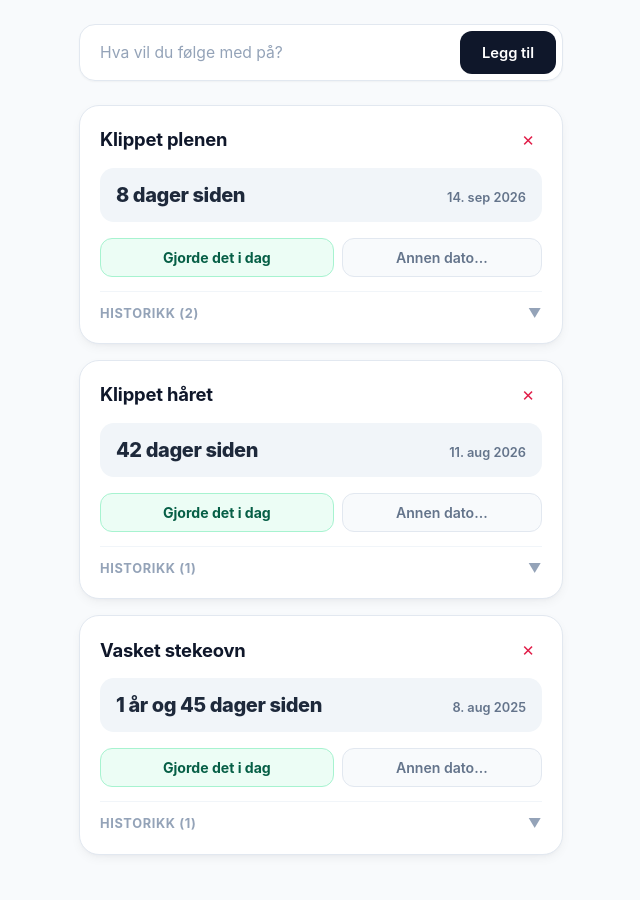
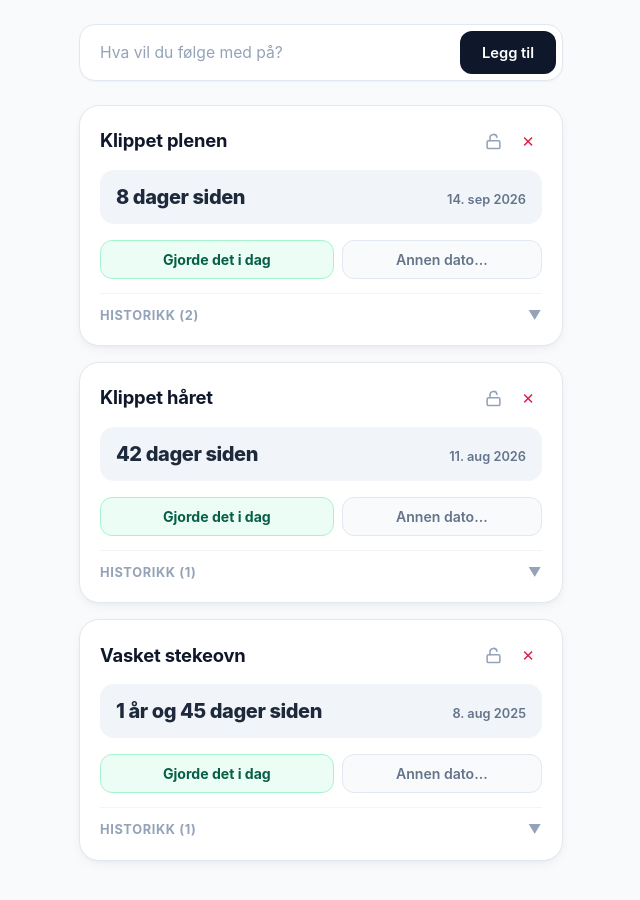
Before and after one commit to khalm/Siden_Sist, a plain HTML site: page index.html in a window 1280 px wide. Shown: the whole page, without its empty margins (319-959 px from the left). Drawn offline with Linux system fonts and the light colour scheme.

Commit message:
Update index.html

```diff
--- a/index.html
+++ b/index.html
@@ -173,6 +173,55 @@
       letter-spacing: -0.01em;
       color: var(--text-main);
     }
+    .card-tools {
+      display: flex;
+      align-items: center;
+      gap: 6px;
+    }
+
+    /* Hengelås-knapp og fargestyring */
+    .btn-lock {
+      background: transparent;
+      border: none;
+      cursor: pointer;
+      width: 30px;
+      height: 30px;
+      border-radius: 50%;
+      display: flex;
+      align-items: center;
+      justify-content: center;
+      transition: background-color 0.15s, transform 0.1s;
+    }
+    .btn-lock svg {
+      width: 17px;
+      height: 17px;
+      stroke-width: 2.2;
+      stroke-linecap: round;
+      stroke-linejoin: round;
+      fill: none;
+    }
+    /* Åpen lås: Lys grå */
+    .btn-lock.is-unlocked svg {
+      stroke: #94a3b8;
+    }
+    .btn-lock.is-unlocked:hover {
+      background-color: #f1f5f9;
+    }
+    .btn-lock.is-unlocked:hover svg {
+      stroke: #64748b;
+    }
+
+    /* Lukket lås: Gulaktig */
+    .btn-lock.is-locked {
+      background-color: #fef9c3;
+    }
+    .btn-lock.is-locked svg {
+      stroke: #ca8a04;
+    }
+    .btn-lock.is-locked:hover {
+      background-color: #fef08a;
+    }
+
     .delete-card-btn {
       background: transparent;
       border: none;
@@ -354,7 +403,7 @@
       border-radius: 4px;
       transition: background-color 0.15s;
     }
-    .history-note-input:focus {
+    .history-note-input:not([readonly]):focus {
       background: #ffffff;
       box-shadow: 0 0 0 1.5px #cbd5e1;
     }
@@ -386,7 +435,7 @@
 </head>
 <body>
 
-  <!-- Splash Screen -->
+  <!-- Splash Screen (1200 ms) -->
   <div id="splash-screen">
     <div class="splash-logo-box">
       <svg viewBox="0 0 24 24" fill="none" stroke-width="2" stroke-linecap="round" stroke-linejoin="round">
@@ -407,7 +456,6 @@
   <div class="list" id="taskList"></div>
 
   <script>
-    // Splash screen varer i 1,2 sekunder (1200 ms)
     window.addEventListener('DOMContentLoaded', () => {
       setTimeout(() => {
         const splash = document.getElementById('splash-screen');
@@ -419,6 +467,7 @@
       {
         id: 1,
         title: 'Klippet plenen',
+        locked: false,
         history: [
           { entryId: 101, date: getPastDateString(8), note: 'Litt fuktig i gresset' },
           { entryId: 102, date: getPastDateString(22), note: 'Første klipp for sesongen' }
@@ -427,6 +476,7 @@
       {
         id: 2,
         title: 'Klippet håret',
+        locked: false,
         history: [
           { entryId: 201, date: getPastDateString(42), note: 'Kort på sidene' }
         ]
@@ -434,6 +484,7 @@
       {
         id: 3,
         title: 'Vasket stekeovn',
+        locked: false,
         history: [
           { entryId: 301, date: getPastDateString(410), note: 'Grundig vask med spray' }
         ]
@@ -498,15 +549,23 @@
       tasks.unshift({
         id: Date.now(),
         title: val,
+        locked: false,
         history: [{ entryId: Date.now() + 1, date: getTodayString(), note: '' }]
       });
       input.value = '';
       saveToStorage();
     }
 
+    function toggleLock(taskId) {
+      const task = tasks.find(t => t.id === taskId);
+      if (!task) return;
+      task.locked = !task.locked;
+      saveToStorage();
+    }
+
     function logDate(taskId, chosenDate) {
       const task = tasks.find(t => t.id === taskId);
-      if (!task) return;
+      if (!task || task.locked) return;
 
       task.history.unshift({
         entryId: Date.now(),
@@ -519,7 +578,7 @@
 
     function updateNote(taskId, entryId, newNote) {
       const task = tasks.find(t => t.id === taskId);
-      if (!task) return;
+      if (!task || task.locked) return;
       const entry = task.history.find(e => e.entryId === entryId);
       if (entry) {
         entry.note = newNote;
@@ -529,12 +588,14 @@
 
     function deleteEntry(taskId, entryId) {
       const task = tasks.find(t => t.id === taskId);
-      if (!task) return;
+      if (!task || task.locked) return;
       task.history = task.history.filter(e => e.entryId !== entryId);
       saveToStorage();
     }
 
     function deleteTask(id) {
+      const task = tasks.find(t => t.id === id);
+      if (task && task.locked) return;
       if (confirm('Fjerne denne oppgaven og all historikk?')) {
         tasks = tasks.filter(t => t.id !== id);
         saveToStorage();
@@ -546,6 +607,22 @@
       el.style.display = (el.style.display === 'none' || !el.style.display) ? 'flex' : 'none';
     }
 
+    // SVG for ulåst (åpen lås)
+    const unlockSvg = `
+      <svg viewBox="0 0 24 24">
+        <rect x="3" y="11" width="18" height="11" rx="2" ry="2"></rect>
+        <path d="M7 11V7a5 5 0 0 1 9.9-1"></path>
+      </svg>
+    `;
+
+    // SVG for låst (lukket lås)
+    const lockSvg = `
+      <svg viewBox="0 0 24 24">
+        <rect x="3" y="11" width="18" height="11" rx="2" ry="2"></rect>
+        <path d="M7 11V7a5 5 0 0 1 10 0v4"></path>
+      </svg>
+    `;
+
     function render() {
       const container = document.getElementById('taskList');
       container.innerHTML = '';
@@ -553,13 +630,19 @@
       tasks.forEach(t => {
         const latestEntry = t.history.length > 0 ? t.history[0] : null;
         const latestDate = latestEntry ? latestEntry.date : null;
+        const isLocked = !!t.locked;
 
         const card = document.createElement('div');
         card.className = 'card';
         card.innerHTML = `
           <div class="card-header">
             <span class="title">${t.title}</span>
-            <button class="delete-card-btn" onclick="deleteTask(${t.id})" title="Fjern oppgave">✕</button>
+            <div class="card-tools">
+              <button class="btn-lock ${isLocked ? 'is-locked' : 'is-unlocked'}" onclick="toggleLock(${t.id})" title="${isLocked ? 'Lås opp' : 'Lås mot endring'}">
+                ${isLocked ? lockSvg : unlockSvg}
+              </button>
+              ${!isLocked ? `<button class="delete-card-btn" onclick="deleteTask(${t.id})" title="Fjern oppgave">✕</button>` : ''}
+            </div>
           </div>
 
           <div class="time-stat">
@@ -567,6 +650,7 @@
             <span class="exact-date">${formatDisplayDate(latestDate)}</span>
           </div>
 
+          ${!isLocked ? `
             <div class="actions">
               <button class="action-btn btn-today" onclick="logDate(${t.id}, '${getTodayString()}')">Gjorde det i dag</button>
               <button class="action-btn btn-secondary" onclick="toggleDatePicker(${t.id})">Annen dato...</button>
@@ -579,6 +663,7 @@
                 if (val) logDate(${t.id}, val);
               ">Lagre</button>
             </div>
+          ` : ''}
 
           <details class="history-details" ${t.history.length === 0 ? 'style=\"display:none;\"' : ''}>
             <summary>
@@ -589,10 +674,12 @@
               ${t.history.map(entry => `
                 <div class="history-item">
                   <span class="history-badge">${formatDisplayDate(entry.date)}</span>
-                  <input type="text" class="history-note-input" placeholder="Skriv notat her..." value="${entry.note || ''}"
+                  <input type="text" class="history-note-input" placeholder="${isLocked ? 'Ingen notater' : 'Skriv notat her...'}"
+                    value="${entry.note || ''}"
+                    ${isLocked ? 'readonly' : ''}
                     onchange="updateNote(${t.id},${entry.entryId}, this.value)"
                     onblur="updateNote(${t.id},${entry.entryId}, this.value)">
-                  <button class="btn-delete-entry" onclick="deleteEntry(${t.id},${entry.entryId})" title="Fjern denne datoen">✕</button>
+                  ${!isLocked ? `<button class="btn-delete-entry" onclick="deleteEntry(${t.id}, ${entry.entryId})" title="Fjern denne datoen">✕</button>` : ''}
                 </div>
               `).join('')}
             </div>
```
Lines whose indentation alone changed are shown as unchanged.
